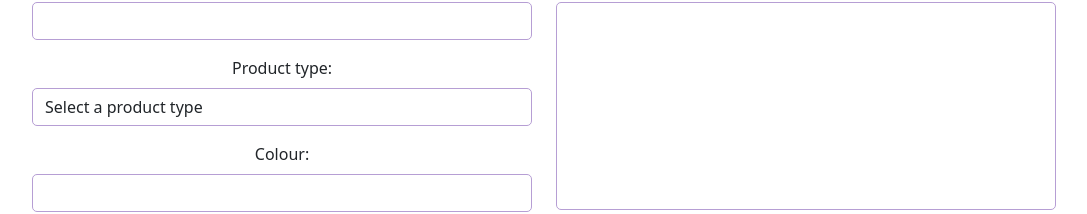
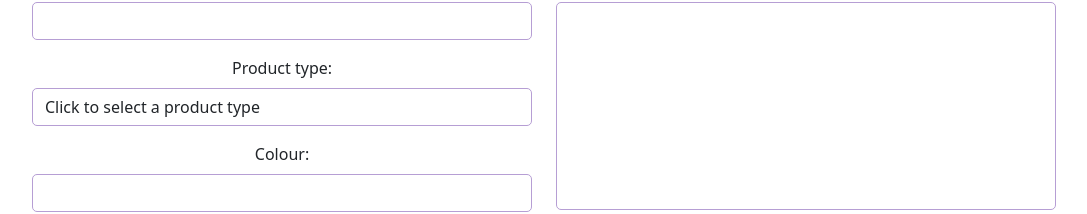
Before and after one commit to P-Gayle/material-minder, a React (Vite) app in the folder frontend/: page /add in a window 1280 px wide. Shown: the part 444-658 px from the top of the page, without its empty margins (96-1183 px from the left). Built offline with nearby package versions, Linux system fonts and the light colour scheme; sample sign-in values are in the browser's storage.

Commit message:
type update

```diff
--- a/frontend/src/components/AddSupplies/AddSupplies.jsx
+++ b/frontend/src/components/AddSupplies/AddSupplies.jsx
@@ -144,7 +144,7 @@ const AddSupplies = () => {
                 as="select"
                 onChange={handleChange}>
 
-                <option value="" selected disabled hidden>Select a product type</option>
+                <option value="" selected disabled hidden>Click to select a product type</option>
                 <option value="fabric">Fabric</option>
                 <option value="thread">Thread</option>
                 <option value="elastic">Elastic</option>
```
